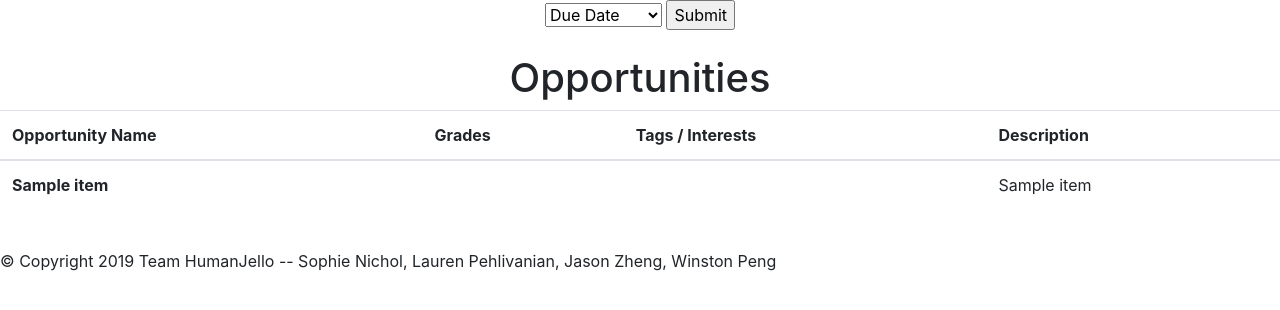
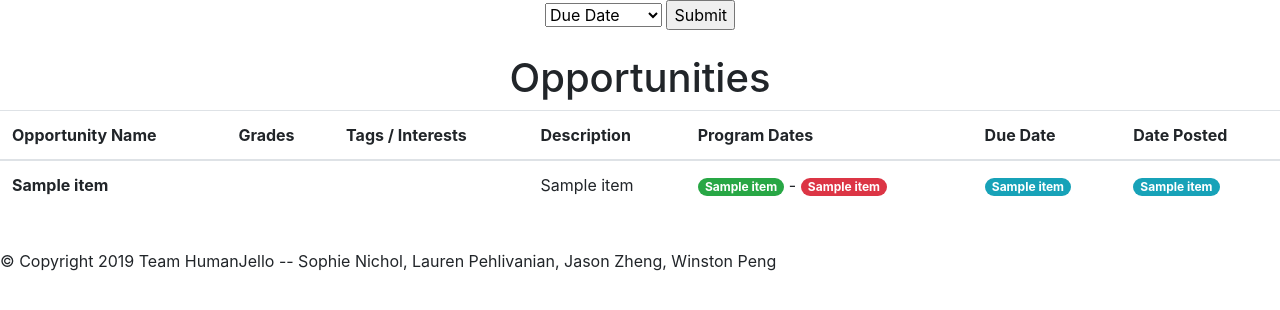
Before and after one commit to snichol00/HumanJello, a Flask app: template templates/allOps.html in a window 1280 px wide. Shown: the part 40-350 px from the top of the page. Run offline with Flask 2, Linux system fonts and the light colour scheme; the template is opened without the code that fills it: most values are stand-ins (such as "Sample title", 1, 10 or a date in 2020); some libraries are stand-ins or nearby versions.

Commit message:
added code for dates

```diff
--- a/templates/allOps.html
+++ b/templates/allOps.html
@@ -25,6 +25,9 @@
         <th scope="col">Grades</th>
         <th scope="col">Tags / Interests</th>
         <th scope="col">Description</th>
+        <th scope="col">Program Dates</th>
+        <th scope="col">Due Date</th>
+        <th scope="col">Date Posted</th>
       </tr>
     </thead>
     {% for item in op_list %}
@@ -50,6 +53,11 @@
           {% if item[11] %}<span class="badge badge-primary">scholarship</span>{% endif %}
         </td>
         <td><div style="overflow-y: scrollable;">{{item[12]}}</div></td>
+        <td><span class="badge badge-pill badge-success">{{item[22]}}</span> -
+            <span class="badge badge-pill badge-danger">{{item[23]}}</span>
+        </td>
+        <td><span class="badge badge-pill badge-info">{{item[20]}}</span></td>
+        <td><span class="badge badge-pill badge-info">{{item[21]}}</span></td>
       {% endfor %}
     </tbody>
   </table>
```
